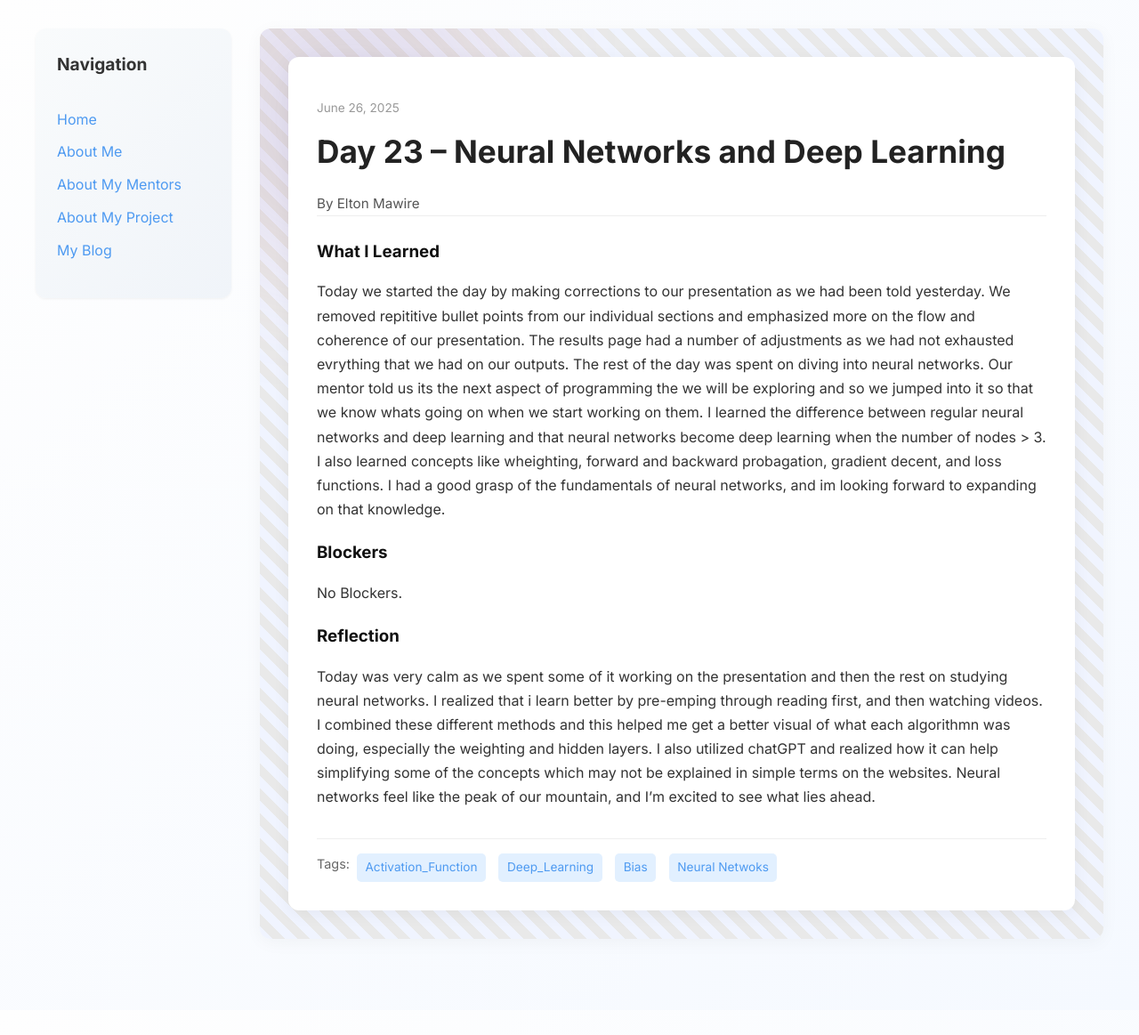
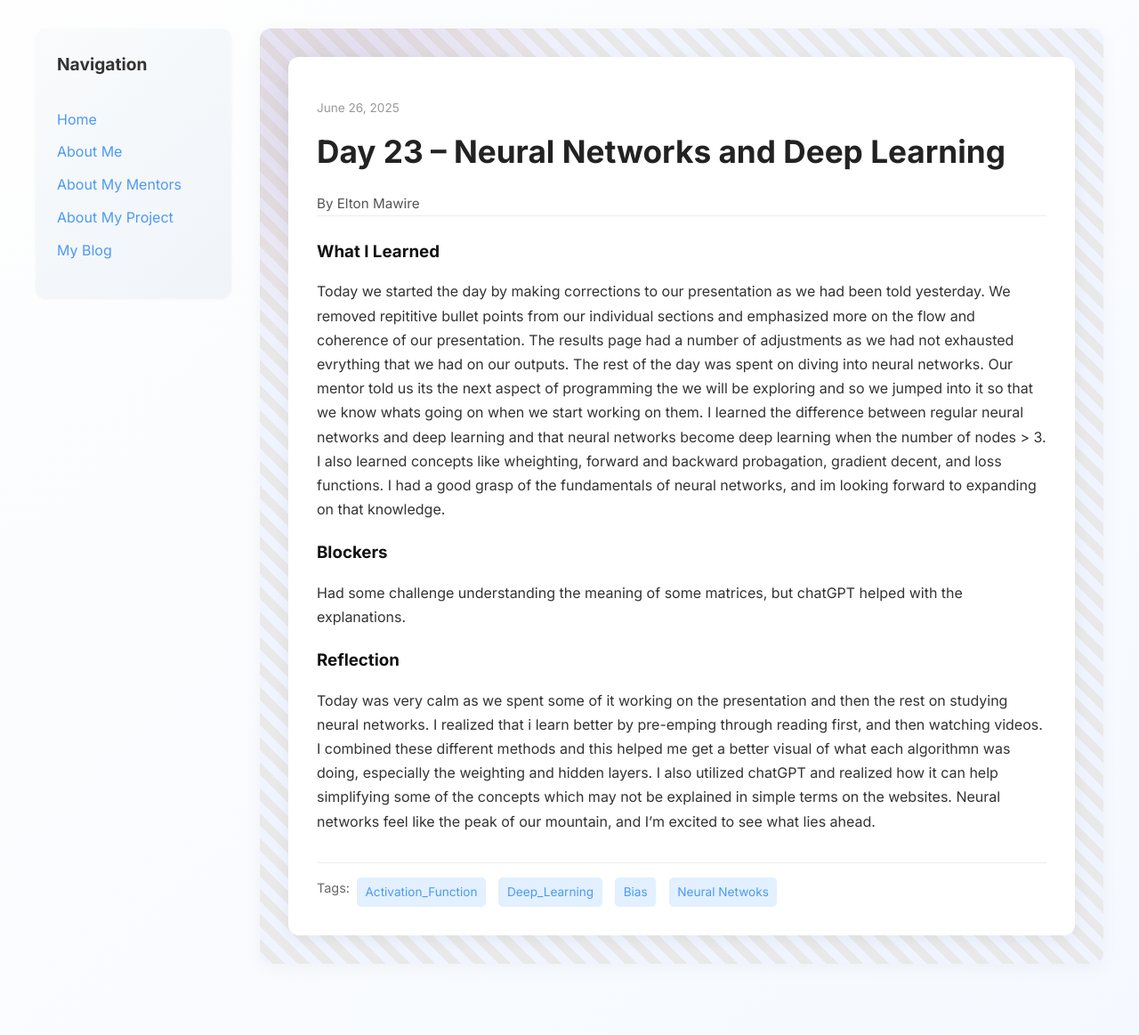
Before and after one commit to Nginga/Nginga.github.io, a Jekyll site: the page built from _posts/2025-06-26-day-23.md, in a window 1280 px wide. Shown: the whole page at 89% size. Built offline with Jekyll 4.4.1, drawn with Linux system fonts in a browser that asks for light colours; before the commit the page ends 1135 px from its top, so only the background shows below that.

Commit message:
Update 2025-06-26-day-23.md

```diff
--- a/_posts/2025-06-26-day-23.md
+++ b/_posts/2025-06-26-day-23.md
@@ -9,7 +9,7 @@
 what_i_learned: |
   Today we started the day by making corrections to our presentation as we had been told yesterday. We removed repititive bullet points from our individual sections and emphasized more on the flow and coherence of our presentation. The results page had a number of adjustments as we had not exhausted evrything that we had on our outputs. The rest of the day was spent on diving into neural networks. Our mentor told us its the next aspect of programming the we will be exploring and so we jumped into it so that we know whats going on when we start working on them. I learned the difference between regular neural networks and deep learning and that neural networks become deep learning when the number of nodes > 3. I also learned concepts like wheighting, forward and backward probagation, gradient decent, and loss functions. I had a good grasp of the fundamentals of neural networks, and im looking forward to expanding on that knowledge.
 blockers: |
-  No Blockers.
+  Had some challenge understanding the meaning of some matrices, but chatGPT helped with the explanations.
 
 reflection: |
   Today was very calm as we spent some of it working on the presentation and then the rest on studying neural networks. I realized that i learn better by pre-emping through reading first, and then watching videos. I combined these different methods and this helped me get a better visual of what each algorithmn was doing, especially the weighting and hidden layers. I also utilized chatGPT and realized how it can help simplifying some of the concepts which may not be explained in simple terms on the websites. Neural networks feel like the peak of our mountain, and I'm excited to see what lies ahead.
```
